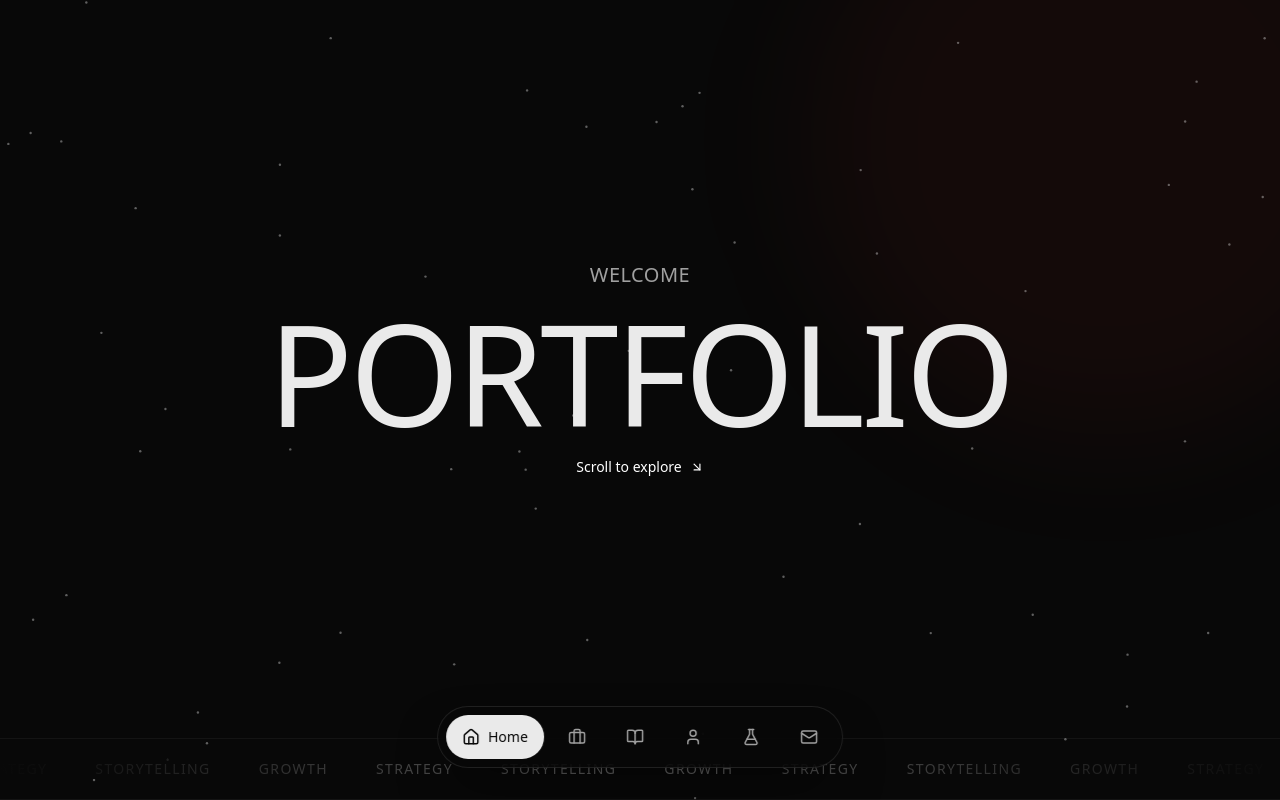
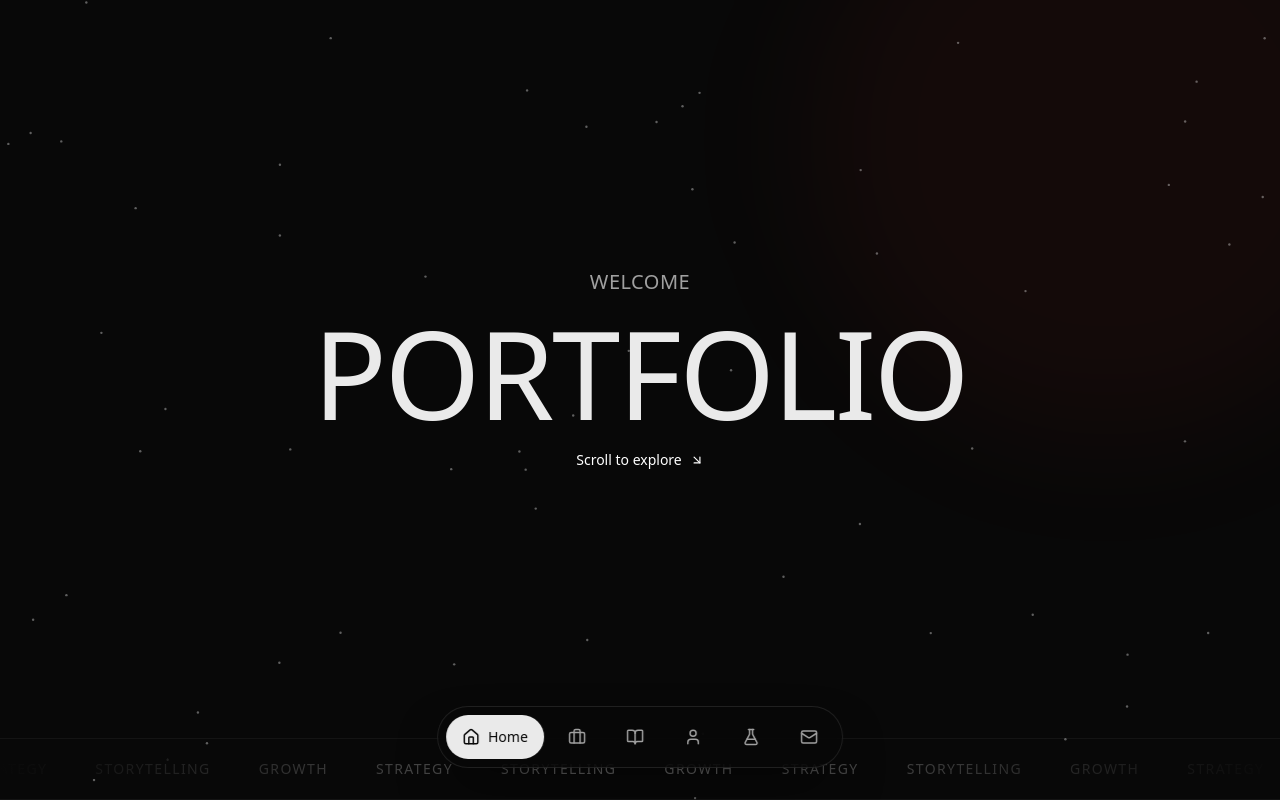
Before and after one commit to sarahsarahsarahX3/Personal-website-, a Next.js app: page / in a window 1280 px wide. Shown: the top 800 px of the page. Built offline with nearby package versions, Linux system fonts and the light colour scheme; a web font is replaced by a local one.

Commit message:
hero font

```diff
--- a/app/components/home/Hero.tsx
+++ b/app/components/home/Hero.tsx
@@ -32,7 +32,7 @@ export function Hero() {
 
                     <div className="relative w-full">
                         <h1
-                            className="w-full text-center text-[11vw] leading-[0.85] font-display font-medium tracking-tight cursor-default mix-blend-exclusion"
+                            className="w-full text-center text-[10.2vw] md:text-[9.6vw] leading-[0.86] font-display font-medium tracking-[-0.02em] cursor-default mix-blend-exclusion"
                         >
                             <span className="block overflow-hidden">
                                 <motion.span
```
